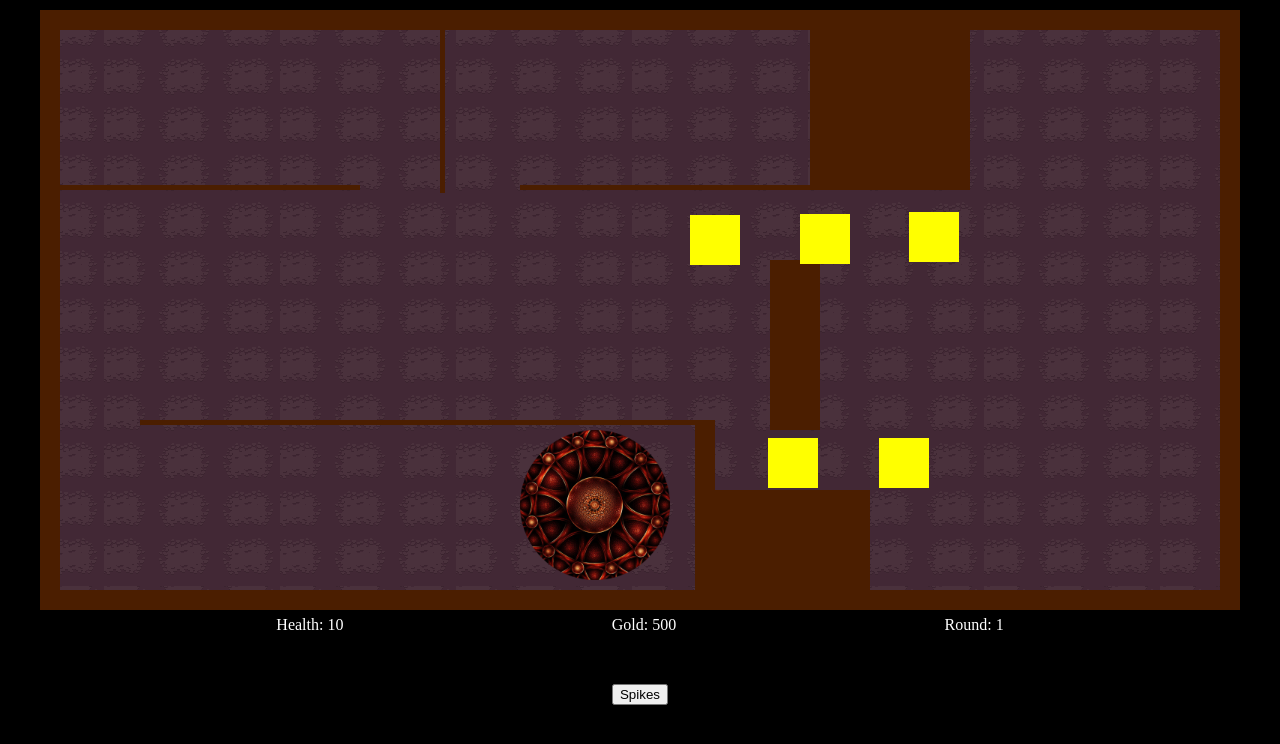
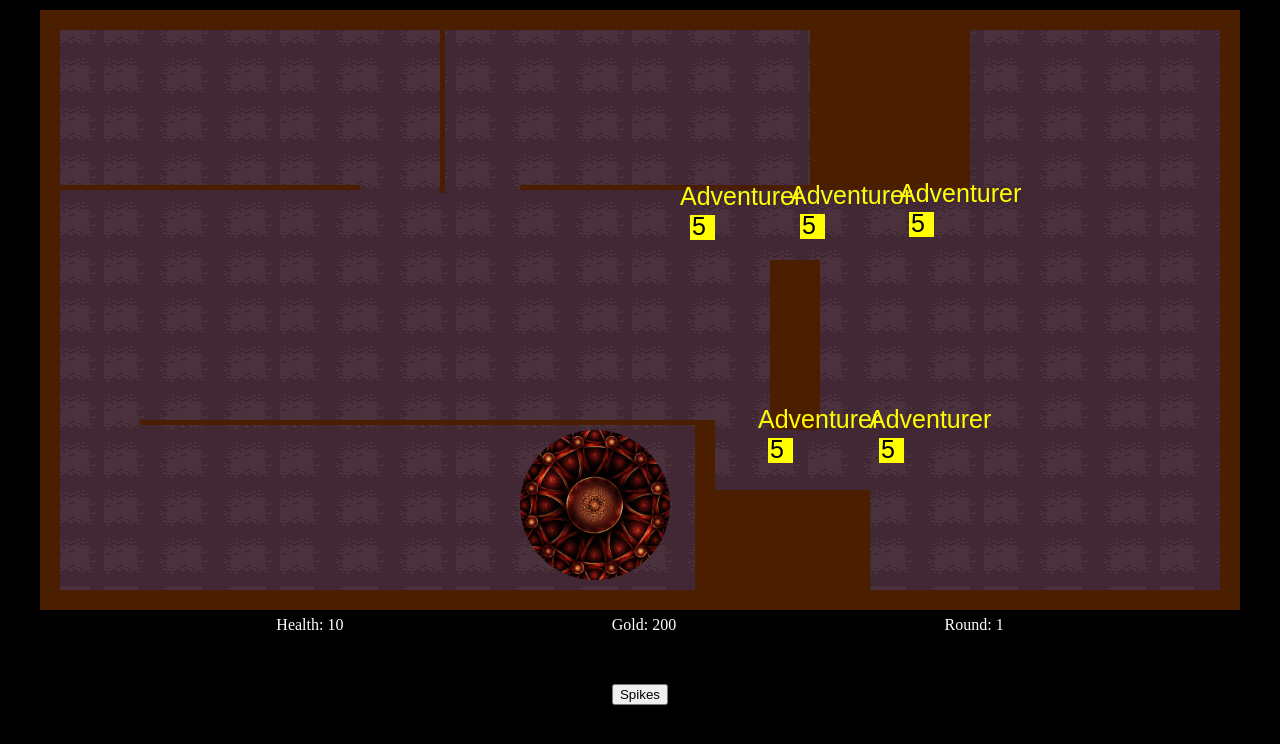
Before and after one commit to MBush-96/DungeonKeeperTD, a plain HTML site: page index.html in a window 1280 px wide. Both pictures are taken after a click on the button "Play". Drawn offline with Linux system fonts and the light colour scheme.

Commit message:
added enemy information for readability

```diff
--- a/index.html
+++ b/index.html
@@ -29,4 +29,9 @@
         </div>
     </body>
     <img class="hidden" id="dungeonheart" src="./assets/dungeonheart.png">
+    <img class="hidden" id="spikes" src="./assets/spikes.png">
+    <!--
+        credits:
+        floor and spikes -> https://pixel-poem.itch.io/dungeon-assetpuck
+    -->
 </html>
--- a/main.js
+++ b/main.js
@@ -5,6 +5,8 @@ const menuGoldInfo = document.querySelector('.gold')
 const menuRoundInfo = document.querySelector('.round')
 const spikesButton = document.querySelector('.gmbo')
 const dungeonHeartImage = document.querySelector('#dungeonheart')
+const spikesImage = document.querySelector('#spikes')
+const gameMenu = document.querySelector('.game_menu')
 
 canvas.setAttribute('height', getComputedStyle(canvas).height)
 canvas.setAttribute('width', getComputedStyle(canvas).width)
@@ -19,7 +21,7 @@ document.querySelector('.quit').addEventListener('click', () => {
 document.querySelector('.play').addEventListener('click', () => {
     document.querySelector('.main_menu').classList.add('hidden')
     canvas.classList.remove('hidden')
-    document.querySelector('.game_menu').classList.remove('hidden')
+    gameMenu.classList.remove('hidden')
     spikesButton.classList.remove('hidden')
     mainGameLoop()
 })
@@ -45,11 +47,11 @@ const addTrap = event => {
     let y = event.clientY - rect.top;
     console.log("x: " + x + " y: " + y);
     if(dungeonHeart.gold >= 100) {
-        let trap = new Trap(x, y)
+        let trap = new Trap(x - 32, y - 32)
         traps.push(trap)
         dungeonHeart.gold -= 100
     } else {
-        console.log('not enought gold')
+        console.log('not enough gold')
     }
 }
 
@@ -60,7 +62,7 @@ const updateMenuInfo = () => {
 }
 
 class Trap {
-    constructor(x, y, width=75, height=75, color="green") {
+    constructor(x, y, width=64, height=64, color="green") {
         this.x = x
         this.y = y
         this.width = width
@@ -69,7 +71,7 @@ class Trap {
     }
     render() {
         context.fillStyle = this.color
-        context.fillRect(this.x, this.y, this.width, this.height)
+        context.drawImage(spikesImage, this.x, this.y)
     }
 }
 
@@ -94,7 +96,7 @@ class DungeonHeart {
         this.width = width
         this.height = height
         this.color = color
-        this.gold = 500
+        this.gold = 200
         this.health = 10
         this.round = 1
     }
@@ -123,13 +125,13 @@ class DungeonHeart {
 }
 
 class Enemy {
-    constructor(spawnPoint, speed=5, x=0, y=0, width=50, height=50, color='yellow') {
+    constructor(spawnPoint, speed=5, health, x=0, y=0, width=25, height=25, color='yellow') {
         this.x = x
         this.y = y
         this.width = width
         this.height = height
         this.color = color
-        this.health = 1
+        this.health = health
         this.alive = true
         this.speed = speed
         this.spawnPoint = spawnPoint
@@ -144,12 +146,17 @@ class Enemy {
     render() {
         context.fillStyle = this.color
         context.fillRect(this.x, this.y, this.width, this.height)
+        context.fillText('Adventurer', this.x - 10, this.y- 10)
+        context.fillStyle = 'black'
+        context.font = '25px Arial';
+        context.fillText(this.health, this.x + 2, this.y + 20)
     }
     takeDamage() {
         if(this.health > 0) {
             this.health -= 1
         } else {
             this.alive = false
+            dungeonHeart.gold += 5
         }
     }
     move() {
@@ -198,7 +205,7 @@ class Enemy {
             // if enemy is colliding with traps BROKEN ??
             } else if(other instanceof Trap) {
                 enemyArr.splice(index, 1)
-                dungeonHeart.gold += 5
+                dungeonHeart.gold += 25
                 console.log('trap hit')
             }
         }
@@ -238,11 +245,12 @@ const dungeonHeart = new DungeonHeart(480, 420, 150, 140)
 
 //round one enemies
 const roundOne = new Round([
-    new Enemy(1, 3),
-    new Enemy(1, 4),
-    new Enemy(2, 3),
-    new Enemy(2, 4),
-    new Enemy(1, 5),
+    //(spawnpoint, speed, health)
+    new Enemy(1, 3, 5),
+    new Enemy(1, 4, 5),
+    new Enemy(2, 3, 5),
+    new Enemy(2, 4, 5),
+    new Enemy(1, 5, 5),
 
 ])
 // when a trap is made it will be pushed into this arr
@@ -280,8 +288,14 @@ const mainGameLoop = () => {
             }
         } else if(dungeonHeart.round === 2) {
             console.log(dungeonHeart.round)
+        } else if(dungeonHeart.round === 5) {
+            canvas.classList.add('hidden')
+            return
         }
         if(!dungeonHeart.checkAlive()) {
+            canvas.classList.add('hidden')
+            gameMenu.classList.add('hidden')
+            spikesButton.classList.add('hidden')
             return
         }
     }, 25)
```
Also changed, not shown: assets/spikes.png (added).
